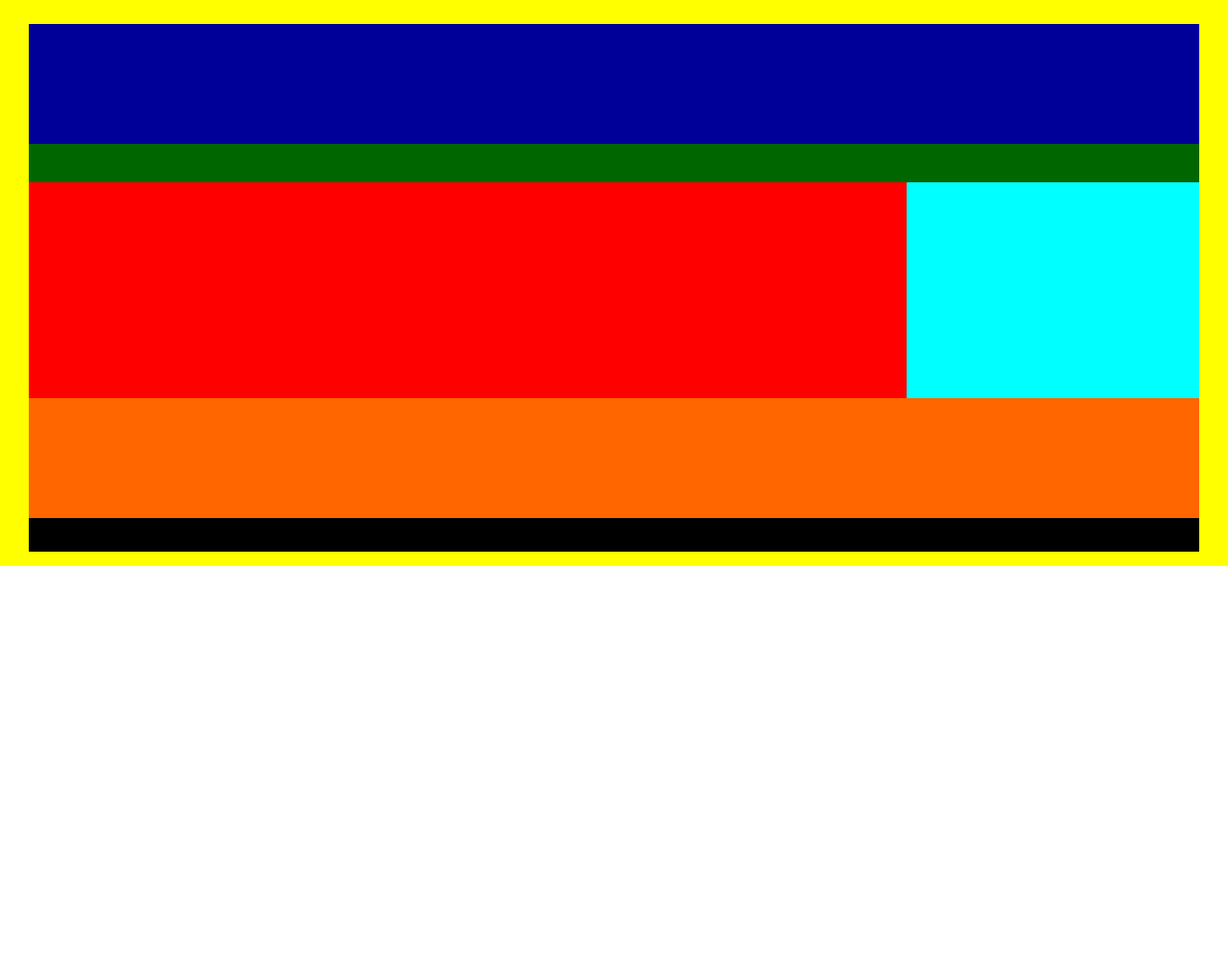
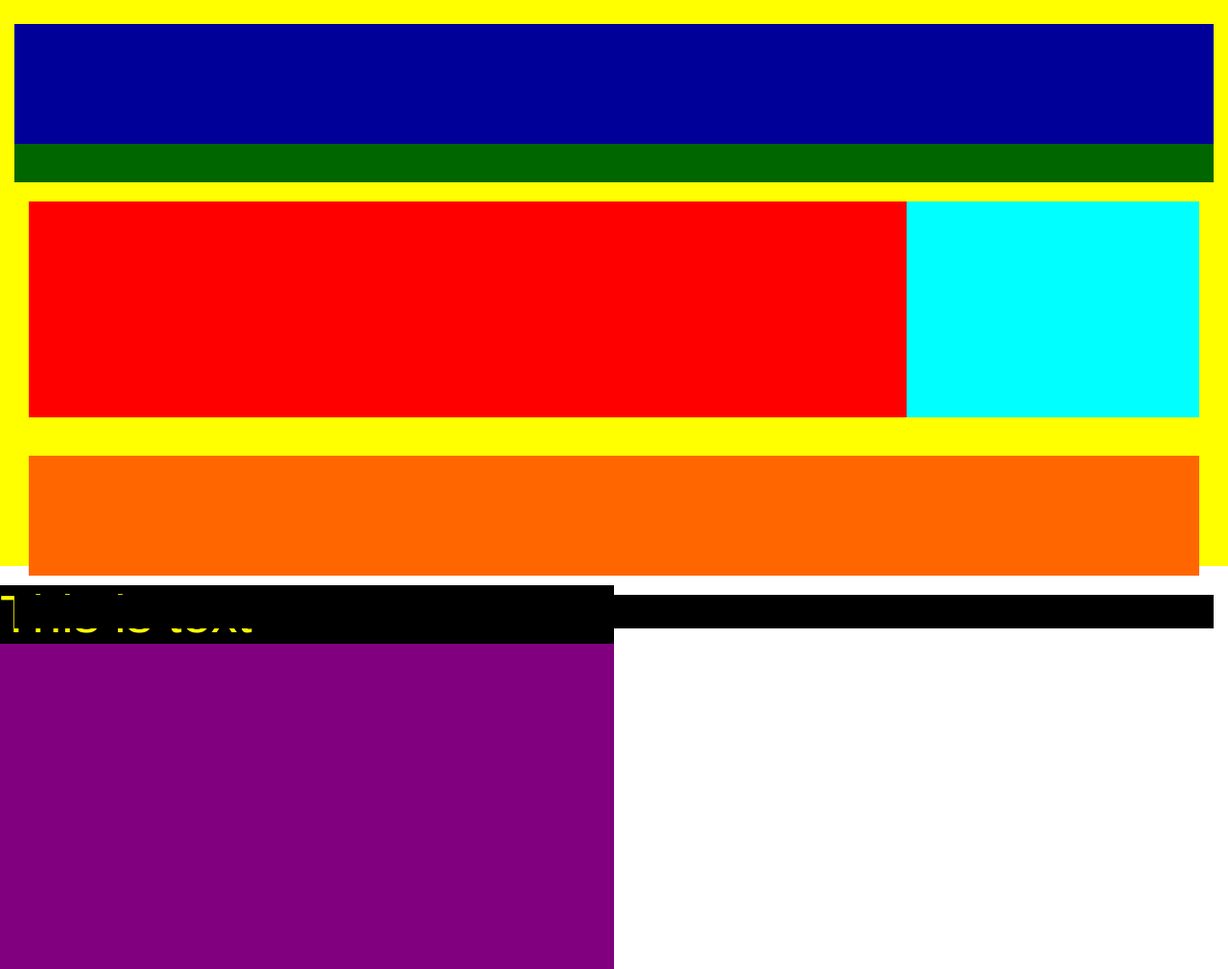
Before and after one commit to lmartinez1327/day-2-practice, a plain HTML site: page index.html in a window 1280 px wide. Shown: the whole page at 96% size. Before the commit the page ends 800 px from the top, so only its background shows below. Drawn offline with Linux system fonts and the light colour scheme.

Commit message:
adding query practice

```diff
--- a/css/styles.css
+++ b/css/styles.css
@@ -7,8 +7,7 @@ header .col-sm-12{
   height: 125px;
   background-color: #000099;
   margin-top: 25px;
-  outline: 10px;
-  outline-color: black;
+  border: 1px;
 }
 nav .col-sm-12{
   height: 40px;
@@ -16,8 +15,8 @@ nav .col-sm-12{
 }
 content .col-sm-9{
   height:225px;
-  background-color: #ff0000
-;
+  background-color: #ff0000;
+
 }
 content .col-sm-3{
   height: 225px;
@@ -31,3 +30,34 @@ footer .col-sm-12{
   height: 35px;
   background-color: #000;
 }
+.query-test{
+  width: 50%;
+  background-color: purple;
+  height: 400px;
+  clear: both;
+}
+
+@media screen and (max-width: 800px){
+  .query-test {
+    width: 80%;
+    background-color: blue;
+  }
+}
+.query-practice {
+  color: green;
+  background-color: blue;
+}
+@media screen and (min-width: 800px) {
+  .query-practice{
+    font-size: 75px;
+    color: white;
+    background-color: red;
+  }
+}
+@media screen and (min-width: 500px) {
+  .query-practice{
+    font-size: 55px;
+    color: yellow;
+    background-color: black;
+  }
+}
--- a/index.html
+++ b/index.html
@@ -13,23 +13,23 @@
     <div class="row">
       <div class="col-sm-12">
         <div class="container-fluid">
-          <header class="row-fluid">
+          <header class="row">
             <div class="col-sm-12"></div>
           </header>
         </div>
         <div class="container-fluid">
-          <nav class="row-fluid">
+          <nav class="row">
             <div class="col-sm-12"></div>
           </nav>
         </div>
         <div class="container-fluid">
-          <content class="row-fluid">
+          <content class="row">
             <div class="col-sm-9"></div>
             <div class="col-sm-3"></div>
           </content>
         </div>
         <div class="container-fluid">
-          <promo class="row-fluid">
+          <promo class="row">
             <div class="col-sm-3"></div>
             <div class="col-sm-3"></div>
             <div class="col-sm-3"></div>
@@ -37,14 +37,16 @@
           </promo>
         </div>
         <div class="container-fluid">
-          <footer class="row-fluid">
+          <footer class="row">
             <div class="col-sm-12"></div>
           </footer>
         </div>
       </div>
     </div>
-  </div>
-
+      </div>
+<div class="query-test">
+  <h1 class="query-practice">This is text</h1>
+</div>
   <script> ssrc="https://code.jquery.com/jquery-2.2.4.min.js"</script>
   <script> src="js/bootstrap.min.js"</script>
 </body>
```
